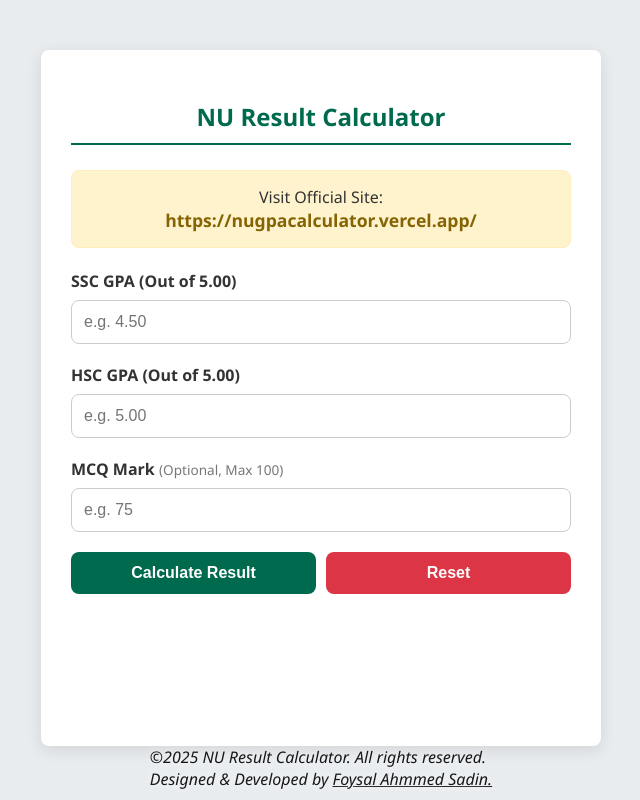
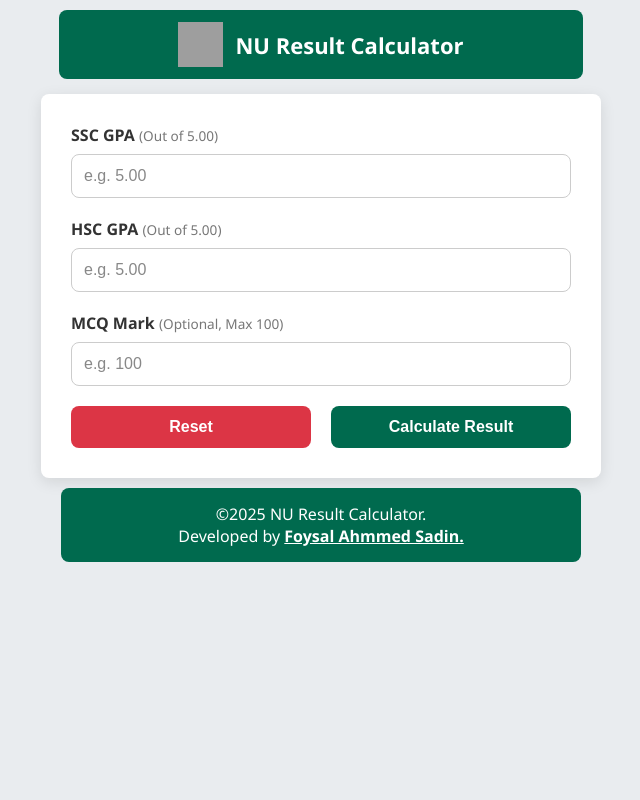
Before and after one commit to FoysalAhmmedSadin/nu, a plain HTML site: page index.html in a window 1280 px wide. Shown: the whole page, without its empty margins (319-959 px from the left). Drawn offline with Linux system fonts and the light colour scheme; grey boxes are pictures that could not be loaded.

Commit message:
index.html
Updated meta tags, styles, and structure for improved layout and functionality. Enhanced form labels and error handling for better user experience.

```diff
--- a/index.html
+++ b/index.html
@@ -1,22 +1,21 @@
 <!DOCTYPE html>
 <html lang="en">
 <head>
-    <meta name="#" content="#" />
 <meta charset="UTF-8">
 <meta name="viewport" content="width=device-width, initial-scale=1.0">
 <title>NU Admission Result Calculator</title>
-    <link rel="icon" type="image/jpeg/png" href="https://i.ibb.co.com/qMjwrjtD/logo.png">
+<link rel="icon" type="image/png" href="https://i.ibb.co.com/qMjwrjtD/logo.png">
+
 <style>
     :root {
         --primary-color: #006a4e;
         --secondary-color: #f4f4f4;
         --text-color: #333;
         --border-radius: 8px;
-            --fb-color: #1877f2;
-            --wa-color: #25D366;
     }
+
     body {
-            font-family: 'Segoe UI', Tahoma, Geneva, Verdana, sans-serif;
+        font-family: 'Segoe UI', sans-serif;
         margin: 0;
         padding: 0;
         background-color: #e9ecef;
@@ -26,25 +25,42 @@
         min-height: 100vh;
         align-items: center;
     }
+
+    /* Header Box */
+    .title-box {
+        width: 90%;
+        max-width: 500px;
+        background: var(--primary-color);
+        padding: 12px;
+        margin-top: 10px;
+        border-radius: var(--border-radius);
+        display: flex;
+        align-items: center;
+        justify-content: center;
+        gap: 12px;
+    }
+    .title-box img {
+        width: 45px;
+        height: 45px;
+    }
+    .title-box span {
+        color: white;
+        font-size: 22px;
+        font-weight: bold;
+    }
+
     /* Main Container */
     .container {
         width: 90%;
         max-width: 500px;
         background: white;
         padding: 30px;
-            margin-top: 50px;
+        margin-top: 15px;
         border-radius: var(--border-radius);
         box-shadow: 0 4px 15px rgba(0,0,0,0.1);
-            flex: 1; /* Push footer down */
+        flex: 0;
     }
-        h2 {
-            text-align: center;
-            color: var(--primary-color);
-            margin-bottom: 25px;
-            border-bottom: 2px solid var(--primary-color);
-            padding-bottom: 10px;
-        }
-        /* Form Elements */
+
     .form-group {
         margin-bottom: 20px;
     }
@@ -53,33 +69,38 @@
         margin-bottom: 8px;
         font-weight: 600;
     }
+    .info-text {
+        font-size: 0.85em;
+        color: #777;
+        font-weight: normal;
+    }
+
     input[type="number"] {
         width: 100%;
         padding: 12px;
         border: 1px solid #ccc;
         border-radius: var(--border-radius);
         font-size: 16px;
-            box-sizing: border-box; /* Fix padding issue */
+        box-sizing: border-box;
         transition: border 0.3s;
     }
     input[type="number"]:focus {
         border-color: var(--primary-color);
         outline: none;
     }
-        .optional-tag {
-            font-size: 0.85em;
-            color: #777;
-            font-weight: normal;
+    input::placeholder {
+        color: #888;
     }
+
     /* Buttons */
     .btn-group {
         display: flex;
-            gap: 10px;
-            margin-top: 10px;
+        justify-content: space-between;
+        margin-top: 15px;
     }
     button {
-            flex: 1;
-            padding: 12px;
+        padding: 12px 10px;
+        width:48%;
         border: none;
         border-radius: var(--border-radius);
         font-size: 16px;
@@ -101,13 +122,14 @@
     .btn-reset:hover {
         background-color: #a71d2a;
     }
+
     /* Result Section */
     #result-area {
         margin-top: 30px;
         padding: 20px;
         background-color: #f8f9fa;
         border-radius: var(--border-radius);
-            display: none; /* Hidden by default */
+        display: none;
         border-left: 5px solid var(--primary-color);
     }
     .result-row {
@@ -124,89 +146,84 @@
         font-size: 1.2em;
         color: var(--primary-color);
     }
+
     .error {
         color: red;
         font-size: 14px;
-            margin-top: 5px;
         display: none;
     }
-        /* Highlighted Link Section */
-        .highlight-link-box {
-            margin-top: 25px;
-            padding: 15px;
-            background-color: #fff3cd;
-            border: 1px solid #ffeeba;
+
+    /* Footer */
+    .footer {
+        text-align: center;
+        padding: 15px 10px;
+        font-weight: 500;
+        color: #fff;
+        background-color: #006a4e;
+        width: 90%;
+        max-width: 500px;
         border-radius: var(--border-radius);
-            text-align: center;
-        }
-        .highlight-link {
-            font-weight: bold;
-            color: #856404;
-            text-decoration: none;
-            font-size: 1.1em;
-            word-break: break-all;
+        margin-top: 10px; /* Footer will be just below container */
     }
 
-        .highlight-link:hover {
+    .footer a {
+        color: #fff;
+        font-weight: bold;
+        text-decoration: none;
+    }
+    .footer a:hover {
         text-decoration: underline;
     }
-        /* Mobile Adjustments */
-        @media (max-width: 600px) {
-            .container {
-                width: 90%;
-                margin-top: 20px;
+
+    @media (max-width:600px){
+        .title-box span {
+            font-size: 18px;
+        }
+        input[type="number"] {
+            font-size: 14px;
+        }
+        button {
+            font-size: 14px;
         }
     }
-        .copyright {
-      color: #000;
-      font-weight: 500;
-      margin-bottom: 10px;
-      opacity: 0.9;
-      text-shadow: 0 0 10px #fff;
-    }
-
-    .copyright a {
-      color: #000;
-      text-decoration: none;
-      transition: 0.3s ease;
-    }
-
-    .copyright a:hover {
-      text-shadow: 0 0 12px #000;
-    }
-
 </style>
 </head>
+
 <body>
+
+    <!-- Green Header Box With Logo -->
+    <div class="title-box">
+        <img src="https://i.ibb.co.com/qMjwrjtD/logo.png" alt="Logo">
+        <span>NU Result Calculator</span>
+    </div>
+
     <div class="container">
-        <h2>NU Result Calculator</h2>
-        <!-- Highlighted Link Section -->
-        <div class="highlight-link-box">
-            <span>Visit Official Site:</span><br>
-            <a href="https://nugpacalculator.vercel.app/" class="highlight-link" target="_blank">https://nugpacalculator.vercel.app/</a>
 
-        </div>
-        <br>
         <div class="form-group">
-            <label for="ssc">SSC GPA (Out of 5.00)</label>
-            <input type="number" id="ssc" placeholder="e.g. 4.50" step="0.01" min="1" max="5">
+            <label for="ssc">SSC GPA <span class="info-text">(Out of 5.00)</span></label>
+            <input type="number" id="ssc" placeholder="e.g. 5.00" step="0.01" min="1" max="5">
             <div id="ssc-error" class="error">Please enter a valid GPA (1.00 - 5.00)</div>
         </div>
+
         <div class="form-group">
-            <label for="hsc">HSC GPA (Out of 5.00)</label>
+            <label for="hsc">HSC GPA <span class="info-text">(Out of 5.00)</span></label>
             <input type="number" id="hsc" placeholder="e.g. 5.00" step="0.01" min="1" max="5">
             <div id="hsc-error" class="error">Please enter a valid GPA (1.00 - 5.00)</div>
         </div>
+
         <div class="form-group">
-            <label for="mcq">MCQ Mark <span class="optional-tag">(Optional, Max 100)</span></label>
-            <input type="number" id="mcq" placeholder="e.g. 75" min="0" max="100">
+            <label for="mcq">MCQ Mark <span class="info-text">(Optional, Max 100)</span></label>
+            <input type="number" id="mcq" placeholder="e.g. 100" min="0" max="100">
             <div id="mcq-error" class="error">Please enter a valid mark (0 - 100)</div>
         </div>
 
+        <!-- Buttons -->
         <div class="btn-group">
+            <button class="btn-reset" onclick="resetForm()">Reset</button>
             <button class="btn-calc" onclick="calculateResult()">Calculate Result</button>
-            <button class="btn-reset" onclick="resetForm()">Reset</button>
         </div>
+
+        <!-- Result -->
         <div id="result-area">
             <div class="result-row">
                 <span>SSC Contribution (40%):</span>
@@ -225,26 +242,27 @@
                 <span id="res-total">0.00</span>
             </div>
         </div>
-
-
     </div>
 
+    <!-- Footer -->
+    <div class="footer">
+        ©2025 NU Result Calculator.<br> Developed by
+        <a href="https://foysalahmmedsadin.netlify.app/" target="_blank"><u>Foysal Ahmmed Sadin.</u></a>
     </div>
-    </div>
+
 <script>
 function calculateResult() {
-            // Get values
     const sscInput = document.getElementById('ssc').value;
     const hscInput = document.getElementById('hsc').value;
     const mcqInput = document.getElementById('mcq').value;
-            // Reset errors
+
     document.querySelectorAll('.error').forEach(el => el.style.display = 'none');
+
     let isValid = true;
-            // Validation logic
     const sscGpa = parseFloat(sscInput);
     const hscGpa = parseFloat(hscInput);
-            // Treat empty MCQ as 0
     const mcqMark = mcqInput === "" ? 0 : parseFloat(mcqInput);
+
     if (!sscInput || sscGpa < 1 || sscGpa > 5) {
         document.getElementById('ssc-error').style.display = 'block';
         isValid = false;
@@ -257,23 +275,23 @@
         document.getElementById('mcq-error').style.display = 'block';
         isValid = false;
     }
+
     if (!isValid) {
         document.getElementById('result-area').style.display = 'none';
         return;
     }
-            // Calculation Formula for NU
-            // SSC (40% of 100 marks based on GPA 5) -> GPA * 8
-            // HSC (60% of 100 marks based on GPA 5) -> GPA * 12
+
     const sscScore = sscGpa * 8;
     const hscScore = hscGpa * 12;
     const totalScore = sscScore + hscScore + mcqMark;
-            // Display Results
+
     document.getElementById('res-ssc').innerText = sscScore.toFixed(2);
     document.getElementById('res-hsc').innerText = hscScore.toFixed(2);
     document.getElementById('res-mcq').innerText = mcqMark;
     document.getElementById('res-total').innerText = totalScore.toFixed(2);
     document.getElementById('result-area').style.display = 'block';
 }
+
 function resetForm() {
     document.getElementById('ssc').value = '';
     document.getElementById('hsc').value = '';
@@ -282,8 +300,6 @@
     document.querySelectorAll('.error').forEach(el => el.style.display = 'none');
 }
 </script>
-        <div class="copyright">
-        <i>©2025 NU Result Calculator. All rights reserved.<br>Designed & Developed by
-        <a href="https://foysal24x7.netlify.app/"><u>Foysal Ahmmed Sadin.</u></i></a>
+
 </body>
 </html>
```
Lines whose indentation alone changed are shown as unchanged.
